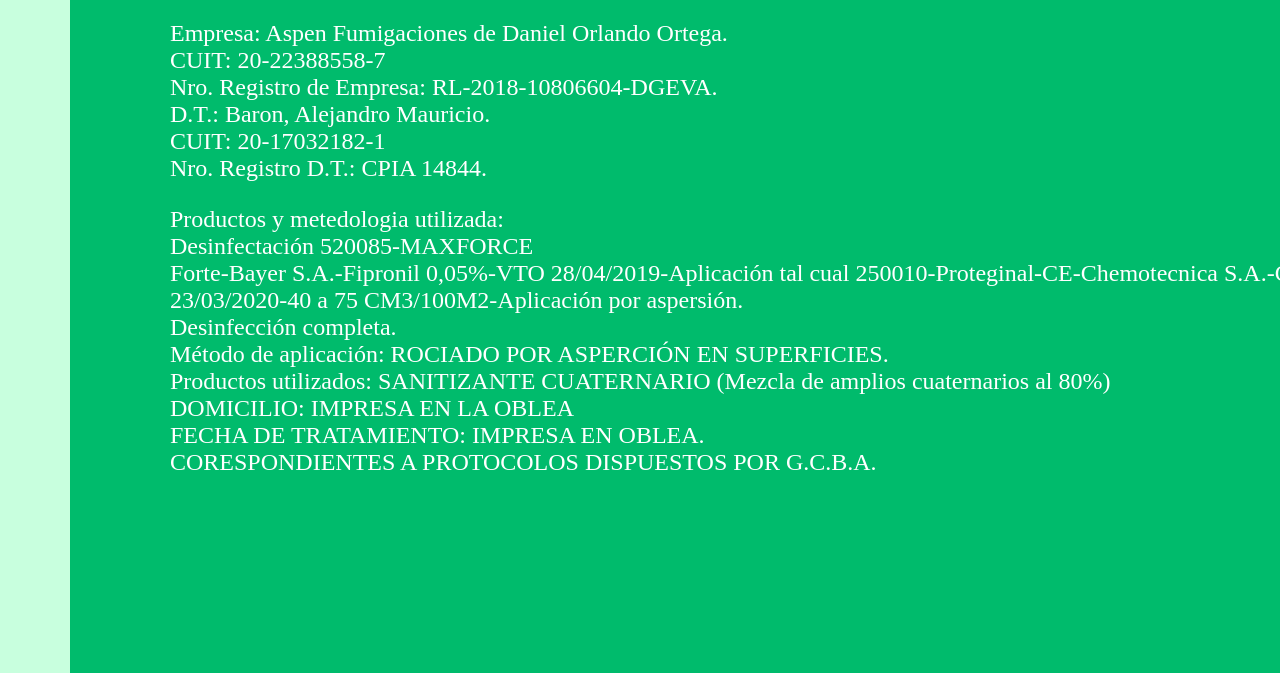
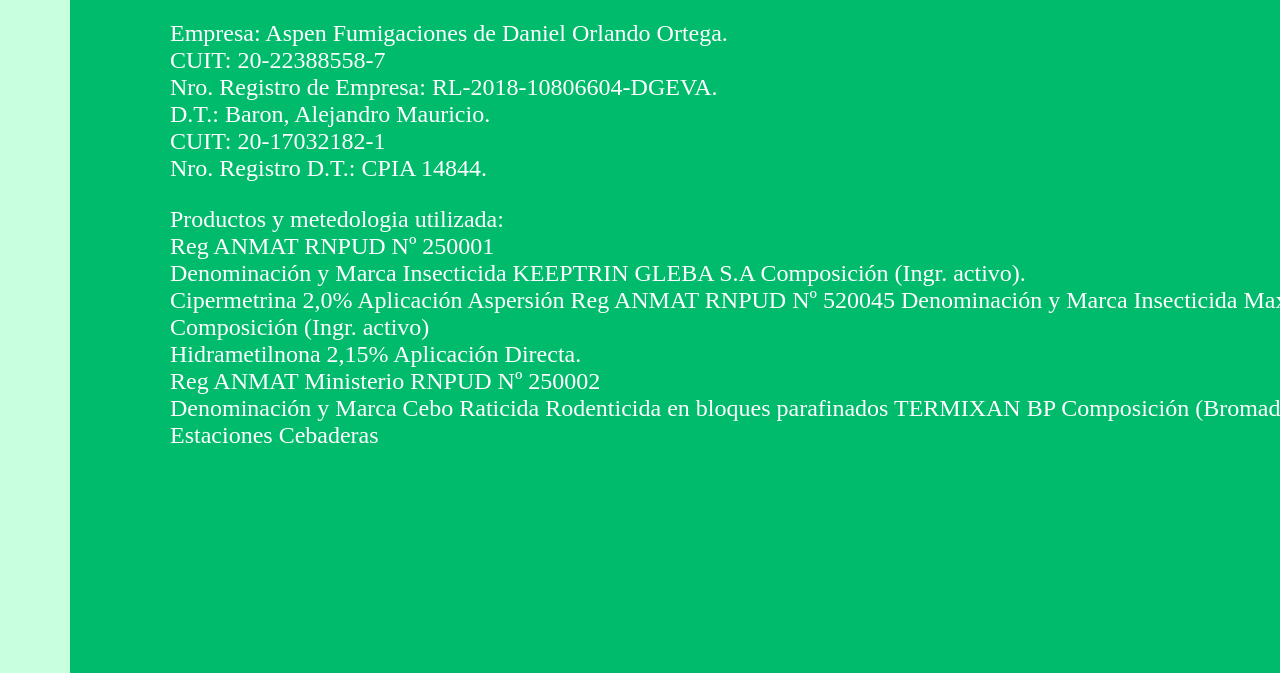
Before and after one commit to AspenFumigaciones/AspenFumigaciones.github.io, a plain HTML site: page index.html in a window 1280 px wide. Shown: the part 600-1273 px from the top of the page. Drawn offline with Linux system fonts and the light colour scheme; a web font is replaced by a local one.

Commit message:
Update index.html

```diff
--- a/index.html
+++ b/index.html
@@ -44,21 +44,17 @@
                     </p>
                     <p>Productos y metedologia utilizada:
                         <br>
-                        Desinfectación 520085-MAXFORCE
+                        Reg ANMAT RNPUD Nº 250001
                         <br>
-                        Forte-Bayer S.A.-Fipronil 0,05%-VTO 28/04/2019-Aplicación tal cual 250010-Proteginal-CE-Chemotecnica S.A.-Cipermetrina 20%-VTO 23/03/2020-40 a 75 CM3/100M2-Aplicación por aspersión.
+                        Denominación y Marca Insecticida KEEPTRIN GLEBA S.A Composición (Ingr. activo).
                         <br>
-                        Desinfección completa.
+                        Cipermetrina 2,0% Aplicación Aspersión Reg ANMAT RNPUD Nº 520045 Denominación y Marca Insecticida Max Forece Gel Bayer S.A Composición (Ingr. activo)
                         <br>
-                        Método de aplicación: ROCIADO POR ASPERCIÓN EN SUPERFICIES.
+                        Hidrametilnona 2,15% Aplicación Directa.
                         <br>
-                        Productos utilizados: SANITIZANTE CUATERNARIO (Mezcla de amplios cuaternarios al 80%)
+                        Reg ANMAT Ministerio RNPUD Nº 250002
                         <br>
-                        DOMICILIO: IMPRESA EN LA OBLEA
-                        <br>
-                        FECHA DE TRATAMIENTO: IMPRESA EN OBLEA.
-                        <br>
-                        CORESPONDIENTES A PROTOCOLOS DISPUESTOS POR G.C.B.A.</p>
+                        Denominación y Marca Cebo Raticida Rodenticida en bloques parafinados TERMIXAN BP Composición (Bromadiolone 0.005%) Estaciones Cebaderas</p>
                 </div>
             </div>
         </header>
@@ -117,4 +113,5 @@
                 <p>2019 by Aspren Fumigaciones</p>
             </div>
         </footer>
+
 </body>
```
